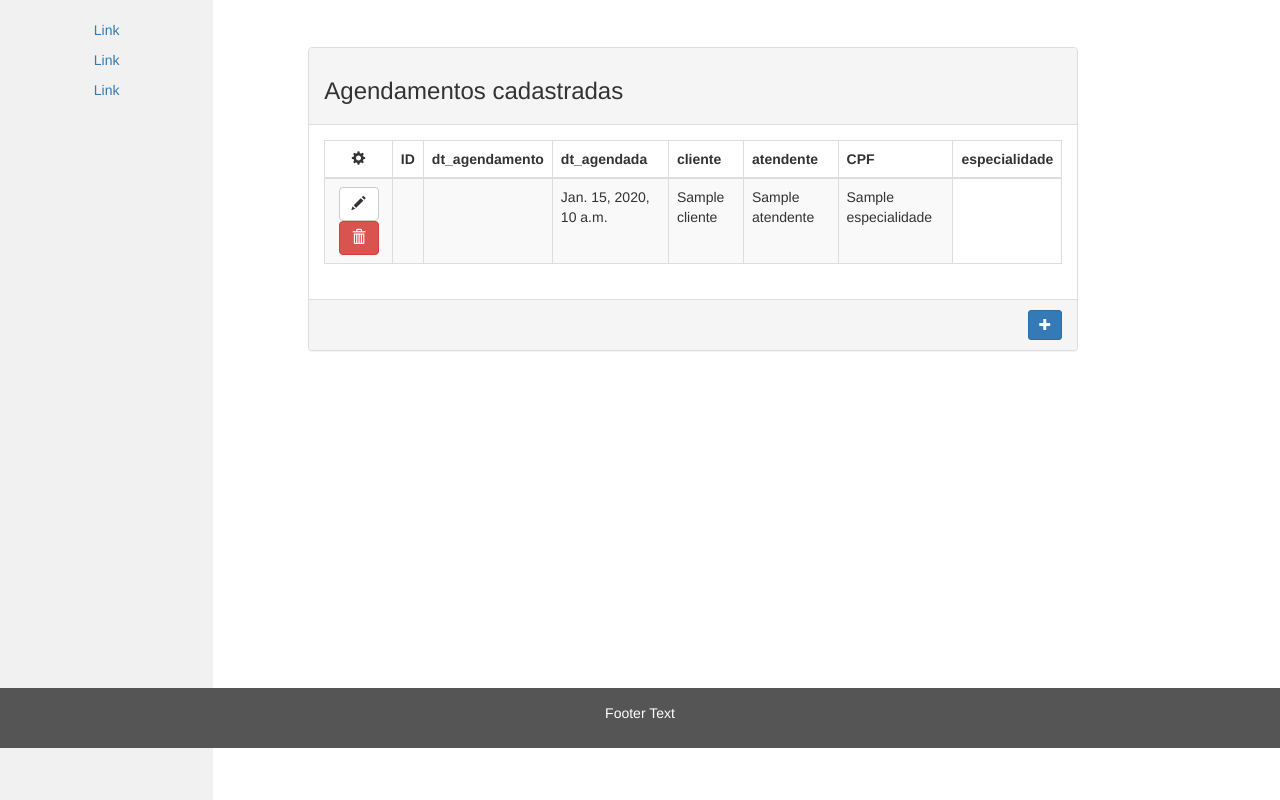
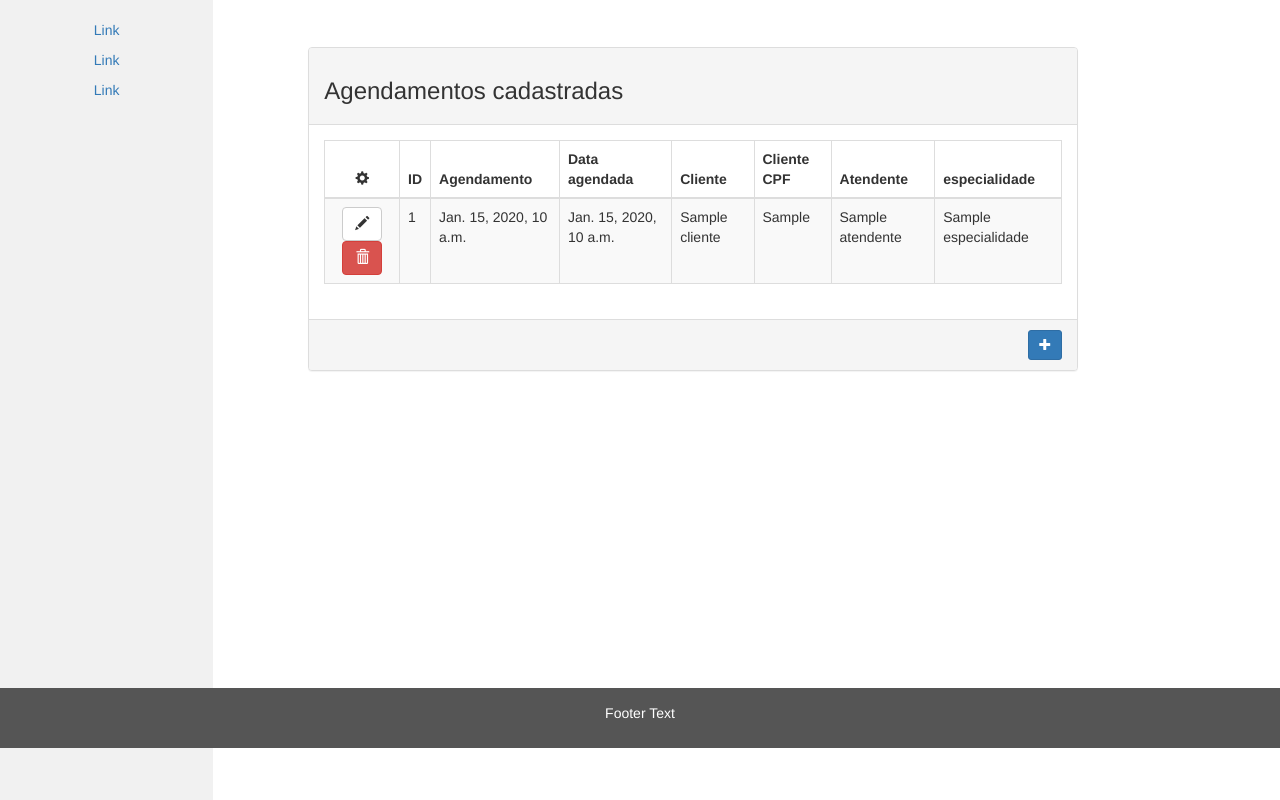
Before and after one commit to jesusadadfilho/consultorio, a Django app: page /agendamentos/ in a window 1280 px wide. Shown: the part 52-852 px from the top of the page. Run offline with Django 3.2, Linux system fonts and the light colour scheme; tables that the repository leaves empty hold one stand-in row (values such as "Sample post"); some libraries are stand-ins or nearby versions.

Commit message:
Update agendamentos

```diff
--- a/classes/forms.py
+++ b/classes/forms.py
@@ -18,6 +18,7 @@ class EspecialidadeForm(ModelForm):
                 'max_length': ("This writer's name is too long."),
             },
         }
+
 
 class MedicoForm(ModelForm):
 
@@ -57,6 +58,7 @@ class AtendenteForm(ModelForm):
             'dt_nascimento': DateInput(attrs={'type': "date"}),
         }
 
+
 class AgendamentoForm(ModelForm):
 
     class Meta:
--- a/classes/templates/agendamentos.html
+++ b/classes/templates/agendamentos.html
@@ -18,11 +18,11 @@
             <tr>
               <th class="text-center"><em class="glyphicon glyphicon-cog"></em></th>
               <th class="hidden-xs">ID</th>
-              <th>dt_agendamento</th>
-              <th>dt_agendada</th>
-              <th>cliente</th>
-              <th>atendente</th>
-              <th>CPF</th>
+              <th>Agendamento</th>
+              <th>Data agendada</th>
+              <th>Cliente</th>
+              <th>Cliente CPF</th>
+              <th>Atendente</th>
               <th>especialidade</th>
             </tr>
           </thead>
@@ -31,16 +31,17 @@
             <tr>
               <td align="center">
                 <a class="btn btn-default"><em class="glyphicon glyphicon-pencil"></em></a>
-                <a  href="{% url 'remover_atendente' atendente.id %}"
+                <a  href="{% url 'remover_agendamento' agendamento.id %}"
                         class="btn btn-danger"><em class="glyphicon glyphicon-trash"></em>
                 </a>
               </td>
-              <td class="hidden-xs">{{ atendente.id }}</td>
-              <td>{{ agentamento.dt_agendamento }}</td>
+              <td class="hidden-xs">{{ agendamento.id }}</td>
+              <td>{{ agendamento.dt_agendamento }}</td>
               <td>{{ agendamento.dt_agendada }}</td>
               <td>{{ agendamento.cliente.nome }}</td>
+              <td>{{ agendamento.cliente.CPF }}</td>
               <td>{{ agendamento.atendente.nome }}</td>
-              <td>{{ agendamento.especialidade.nome }}</td>
+              <td>{{ agendamento.especialidade }}</td>
             </tr>
             {% endfor %}
           </tbody>
--- a/classes/views.py
+++ b/classes/views.py
@@ -1,5 +1,4 @@
 from django.shortcuts import render, redirect, get_object_or_404
-from .models import *
 from .forms import *
 
 
@@ -23,6 +22,11 @@ def novo_agendamento(request):
         form = AgendamentoForm()
         return render(request, 'novo_agendamento.html',
                       {'form': form})
+
+
+def remover_agendamento(request, id):
+    Agendamento.objects.get(id=id).delete()
+    return redirect('mostrar_agendamentos')
 
 
 def mostrar_especialidades(request):
--- a/consultorio/urls.py
+++ b/consultorio/urls.py
@@ -21,5 +21,6 @@ urlpatterns = [
     path('atendentes/remover/<int:id>', views.remover_atendente, name='remover_atendente'),
     path('agendamentos/', views.mostrar_agendamentos, name='mostrar_agendamentos'),
     path('agendamentos/novo', views.novo_agendamento, name='novo_agendamento'),
+    path('agendamentos/remover<int:id>', views.remover_agendamento, name='remover_agendamento'),
     path('consultas/', views.mostrar_consultas, name='mostrar_consultas'),
 ]
```
